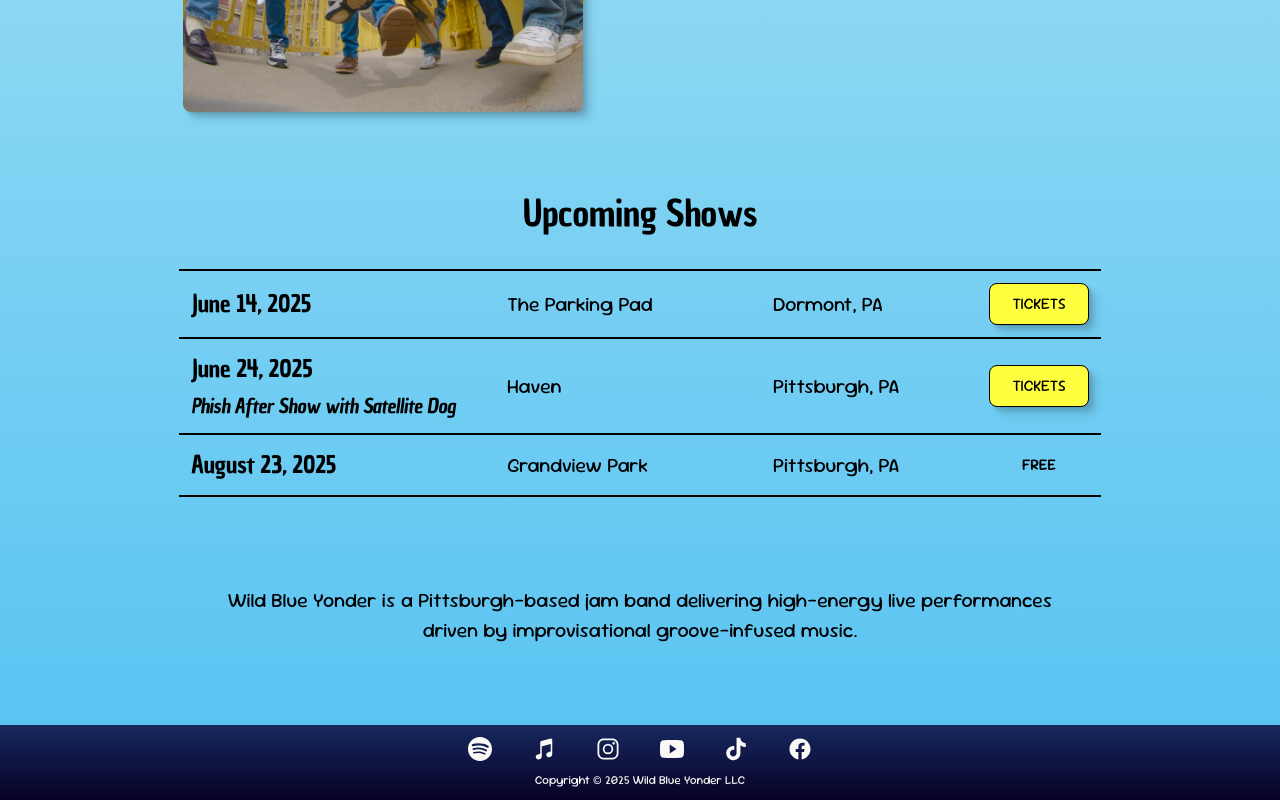
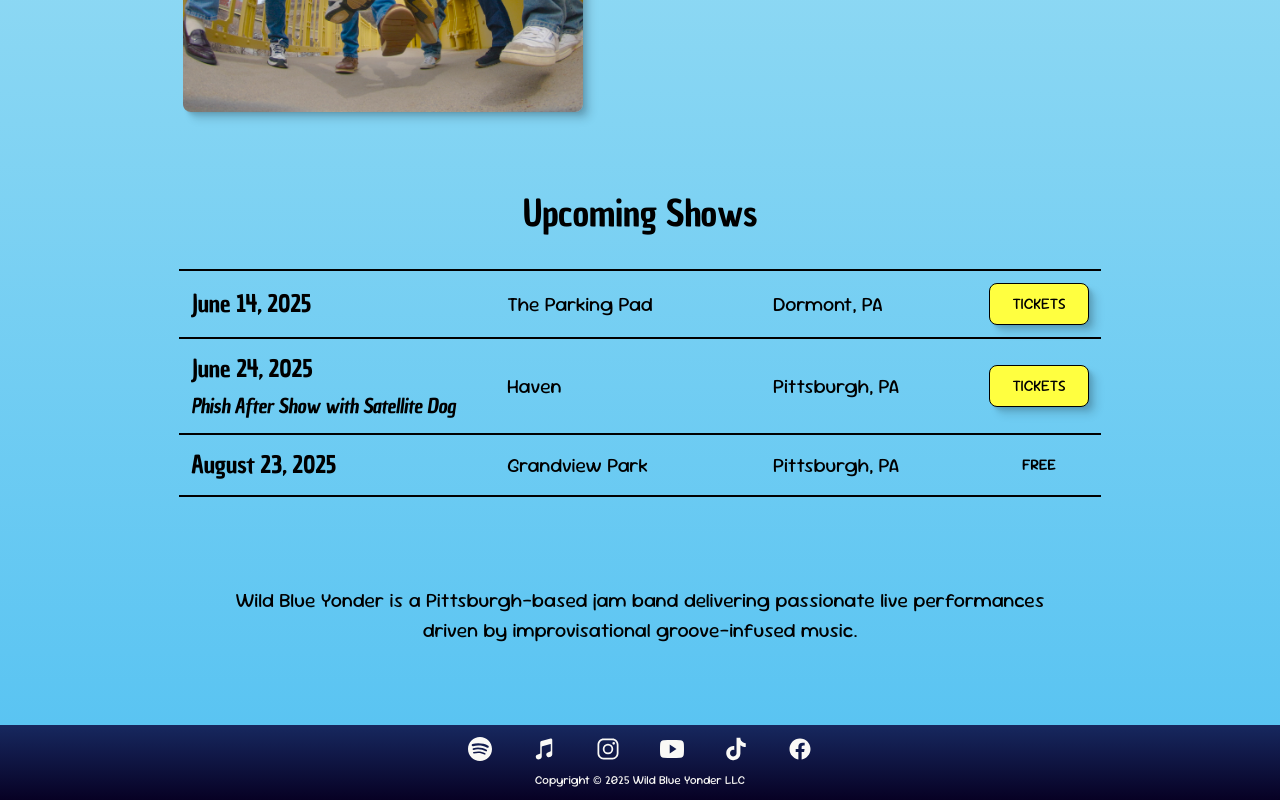
Before and after one commit to danielkurtsawyer/wild-blue-yonder, a React (Vite) app in the folder wild-blue-yonder-website/: page / in a window 1280 px wide. Shown: the part 656-1456 px from the top of the page. Built offline with nearby package versions, Linux system fonts and the light colour scheme.

Commit message:
Update description language

```diff
--- a/wild-blue-yonder-website/src/pages/Home/Home.jsx
+++ b/wild-blue-yonder-website/src/pages/Home/Home.jsx
@@ -11,7 +11,7 @@ function Home() {
       <title>Wild Blue Yonder</title>
       <meta
         name="description"
-        content="Wild Blue Yonder is a Pittsburgh-based jam band delivering high-energy live performances driven by improvisational groove-infused music."
+        content="Wild Blue Yonder is a Pittsburgh-based jam band delivering passionate live performances driven by improvisational groove-infused music."
       />
       <div className="home-page-container">
         <HeroImage />
@@ -27,7 +27,7 @@ function Home() {
         />
         <UpcomingShows />
         <div className="description large-text">
-          Wild Blue Yonder is a Pittsburgh-based jam band delivering high-energy
+          Wild Blue Yonder is a Pittsburgh-based jam band delivering passionate
           live performances driven by improvisational groove-infused music.
         </div>
       </div>
```
